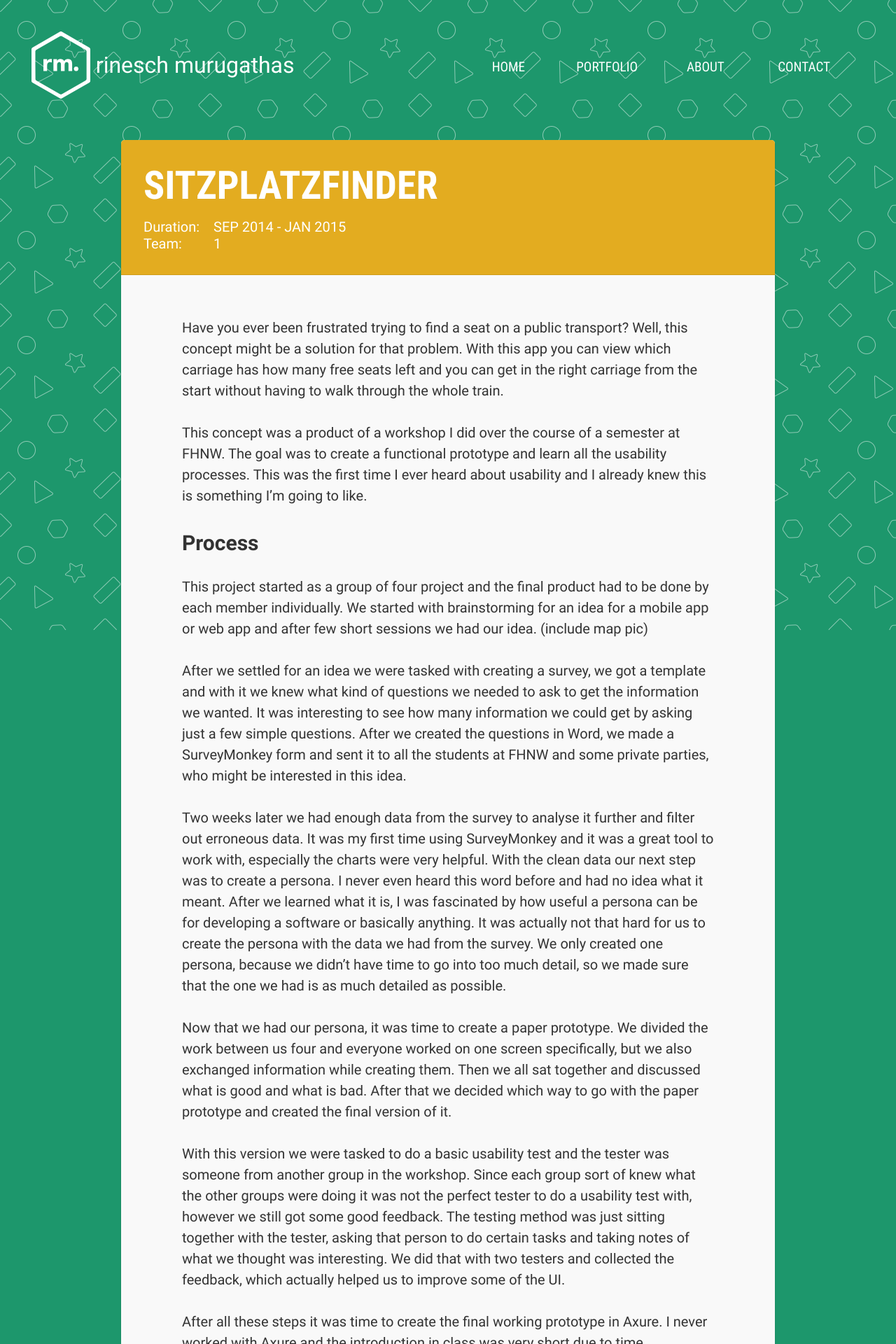
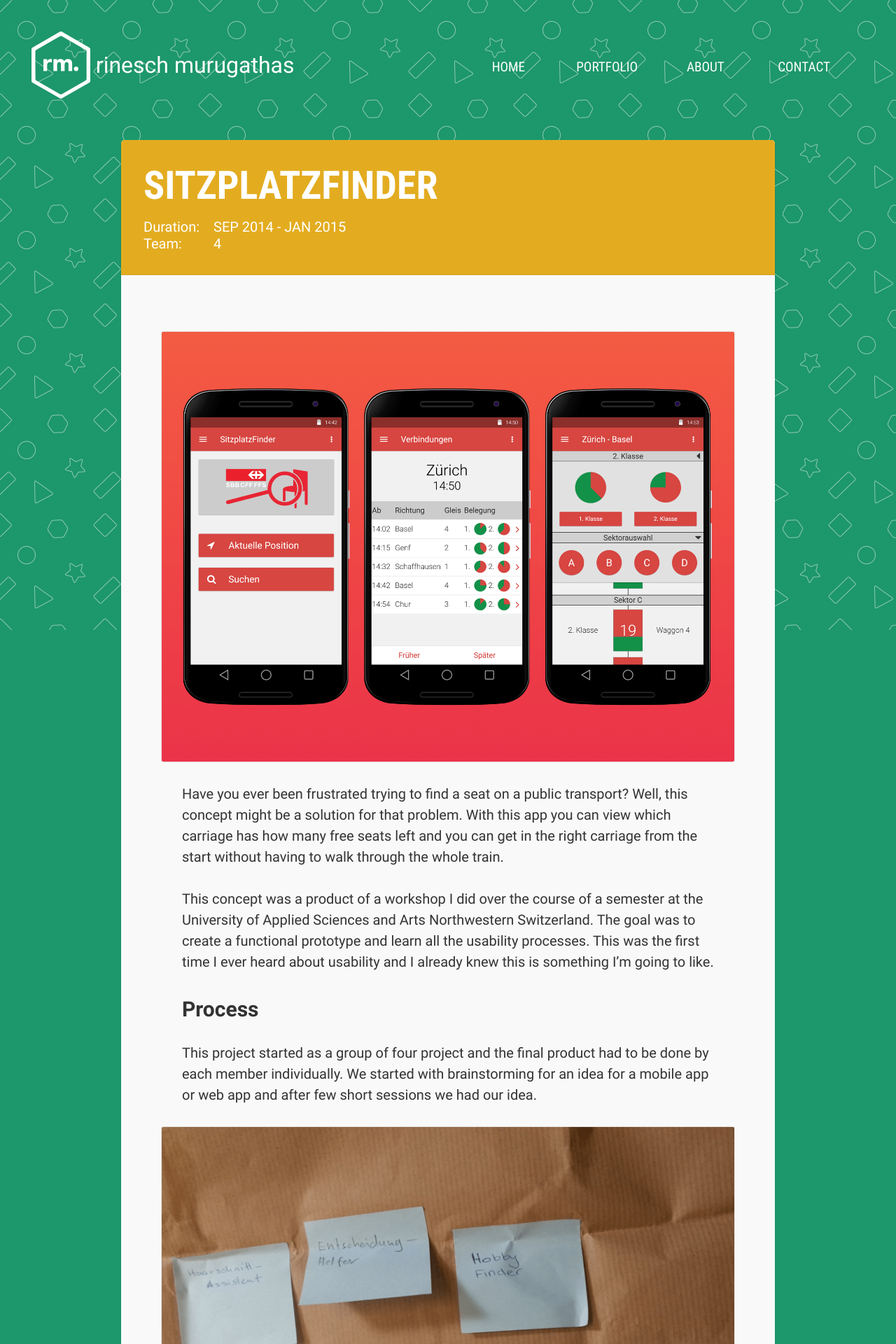
Before and after one commit to Rinesch/rinesch.github.io, a Jekyll site: the page built from portfolio/_posts/2014-9-1-sitzplatzfinder.md, in a window 1280 px wide. Shown: the top 1920 px of the page at 70% size. Built offline with Jekyll 4.4.1, drawn with Linux system fonts in a browser that asks for light colours; some of the changed text lies outside the part shown.

Commit message:
Add images and finish first post

```diff
--- a/_src/scss/_variables.scss
+++ b/_src/scss/_variables.scss
@@ -3,6 +3,7 @@
 $link-color: #E3AC20;
 $post-background: #f9f9f9;
 $tag-color: rgba(0, 0, 0, 0.5);
+$img-caption: #939393;
 
 $media-queries: (
   's': 30em,
--- a/_src/scss/style.scss
+++ b/_src/scss/style.scss
@@ -11,3 +11,4 @@
 @import "posts";
 @import "about";
 @import "error";
+@import "images";
--- a/portfolio/_posts/2014-9-1-sitzplatzfinder.md
+++ b/portfolio/_posts/2014-9-1-sitzplatzfinder.md
@@ -3,7 +3,7 @@
 caption: "A concept for an app to find seats on public transport easily."
 duration: SEP 2014 -  JAN 2015
 time: SEP 2014
-team: 1
+team: 4
 tags:
   - Axure
   - Illustrator
@@ -14,25 +14,53 @@
   - Illustrator
 ---
 
+<figure>
+  <img src="/assets/img/sitzplatzfinder/sf-header.png">
+</figure>
+
 Have you ever been frustrated trying to find a seat on a public transport? Well, this concept might be a solution for that problem. With this app you can view which carriage has how many free seats left and you can get in the right carriage from the start without having to walk through the whole train.
 
-This concept was a product of a workshop I did over the course of a semester at FHNW. The goal was to create a functional prototype and learn all the usability processes. This was the first time I ever heard about usability and I already knew this is something I’m going to like.
+This concept was a product of a workshop I did over the course of a semester at the University of Applied Sciences and Arts Northwestern Switzerland. The goal was to create a functional prototype and learn all the usability processes. This was the first time I ever heard about usability and I already knew this is something I’m going to like.
 
 # Process
 
-This project started as a group of four project and the final product had to be done by each member individually. We started with brainstorming for an idea for a mobile app or web app and after few short sessions we had our idea. (include map pic)
+This project started as a group of four project and the final product had to be done by each member individually. We started with brainstorming for an idea for a mobile app or web app and after few short sessions we had our idea.
+
+<figure>
+  <img src="/assets/img/sitzplatzfinder/sf-brainstorming.png">
+  <figcaption>Ideas we came up with during our brainstorming session, some are indeed very interesting.</figcaption>
+</figure>
 
 After we settled for an idea we were tasked with creating a survey, we got a template and with it we knew what kind of questions we needed to ask to get the information we wanted. It was interesting to see how many information we could get by asking just a few simple questions. After we created the questions in Word, we made a SurveyMonkey form and sent it to all the students at FHNW and some private parties, who might be interested in this idea.
 
-Two weeks later we had enough data from the survey to analyse it further and filter out erroneous data. It was my first time using SurveyMonkey and it was a great tool to work with, especially the charts were very helpful. With the clean data our next step was to create a persona. I never even heard this word before and had no idea what it meant. After we learned what it is, I was fascinated by how useful a persona can be for developing a software or basically anything. It was actually not that hard for us to create the persona with the data we had from the survey. We only created one persona, because we didn’t have time to go into too much detail, so we made sure that the one we had is as much detailed as possible.
+Two weeks later we had enough data from the survey to analyse it further and filter out erroneous data. It was my first time using SurveyMonkey and it was a great tool to work with, especially the charts were very helpful. With the clean data our next step was to create a persona.
+
+I never even heard this word before and had no idea what it meant. After we learned what it is, I was fascinated by how useful a persona can be for developing a software or basically anything. It was actually not that hard for us to create the persona with the data we had from the survey. We only created one persona, because we didn’t have time to go into too much detail, so we made sure that the one we had is as much detailed as possible.
+
+<figure>
+  <img src="/assets/img/sitzplatzfinder/sf-persona.png">
+  <figcaption>Our persona, which was mainly created with the data we collected from SurveyMonkey.</figcaption>
+</figure>
 
 Now that we had our persona, it was time to create a paper prototype. We divided the work between us four and everyone worked on one screen specifically, but we also exchanged information while creating them. Then we all sat together and discussed what is good and what is bad. After that we decided which way to go with the paper prototype and created the final version of it.
 
+<figure>
+  <img src="/assets/img/sitzplatzfinder/sf-prototype.png">
+  <figcaption>Basic paper prototypes of different screens from our app to do an usability test with later.</figcaption>
+</figure>
+
 With this version we were tasked to do a basic usability test and the tester was someone from another group in the workshop. Since each group sort of knew what the other groups were doing it was not the perfect tester to do a usability test with, however we still got some good feedback. The testing method was just sitting together with the tester, asking that person to do certain tasks and taking notes of what we thought was interesting. We did that with two testers and collected the feedback, which actually helped us to improve some of the UI.
 
-After all these steps it was time to create the final working prototype in Axure. I never worked with Axure and the introduction in class was very short due to time restrictions, so I had to learn most of it from googling and watching Youtube videos. I decided to make my prototype for Android, because I’m a big fan of Google’s Material Design and thought this would be the ideal time to read up on that documentation. It was actually very interesting to read a style guide for the first time and I tried to follow it as much as I could in my prototype. One thing that I really wanted to get as perfect as possible was the floating labels just like how they would work on any Android app, so I spent a lot of time creating this feature in Axure, which it didn’t have out of the box. Overall I spent about two weeks creating this prototype, which also included creating an icon for the app in Adobe Illustrator.
+<figure>
+  <img src="/assets/img/sitzplatzfinder/sf-usability.png">
+  <figcaption>Feedback we got from the usability tests for some screens from the app, we couldn't believe that we forgot to show the rail platform.</figcaption>
+</figure>
 
-# What I’ve learned
+After all these steps it was time to create the final working prototype in Axure. I never worked with Axure and the introduction in class was very short due to time restrictions, so I had to learn most of it from googling and watching Youtube videos. I decided to make my prototype for Android, because I’m a big fan of Google’s Material Design and thought this would be the ideal time to read up on that documentation. It was actually very interesting to read a style guide for the first time and I tried to follow it as much as I could in my prototype.
+
+One thing that I really wanted to get as perfect as possible was the floating labels just like how they would work on any Android app, so I spent a lot of time creating this feature in Axure, which it didn’t have out of the box. Overall I spent about two weeks creating this prototype, which also included creating an icon for the app in Adobe Illustrator.
+
+# Lessons learned
 
 For all the work I’ve put in with customising everything so that the prototype looks as much as a normal Android app, I’ve got the best grade in my class and it was a good feeling to know that hard work pays off. Most of the tools I got to use were entirely new to me and thus I had to take my time with each tool and learn to use them properly. But I learned the most of Axure, because it was a tool that really interested me and I was fascinated with all the possibilities.
 
--- a/portfolio/index.html
+++ b/portfolio/index.html
@@ -46,7 +46,7 @@
         <div class="card">
 
           <div class="card-image">
-            <img src="/assets/img/sample4.jpg" alt="sample" />
+            <img src="/assets/img/{{ post.title | downcase }}/hero.png" alt="sample" />
           </div>
 
           <div class="card-content">
```
Also changed, not shown: _src/scss/_images.scss (added, +28 -0 lines), _src/scss/_posts.scss (+7 -1 lines), _src/img/sitzplatzfinder/hero.png (added), _src/img/sitzplatzfinder/sf-header.png (added), _src/img/sitzplatzfinder/sf-persona.png (added), assets/css/style.css, assets/img/sitzplatzfinder/hero.png (added), assets/img/sitzplatzfinder/sf-brainstorming.png (added), assets/img/sitzplatzfinder/sf-header.png (added), assets/img/sitzplatzfinder/sf-persona.png (added), assets/img/sitzplatzfinder/sf-prototype.png (added), assets/img/sitzplatzfinder/sf-usability.png (added), 3 other files.
